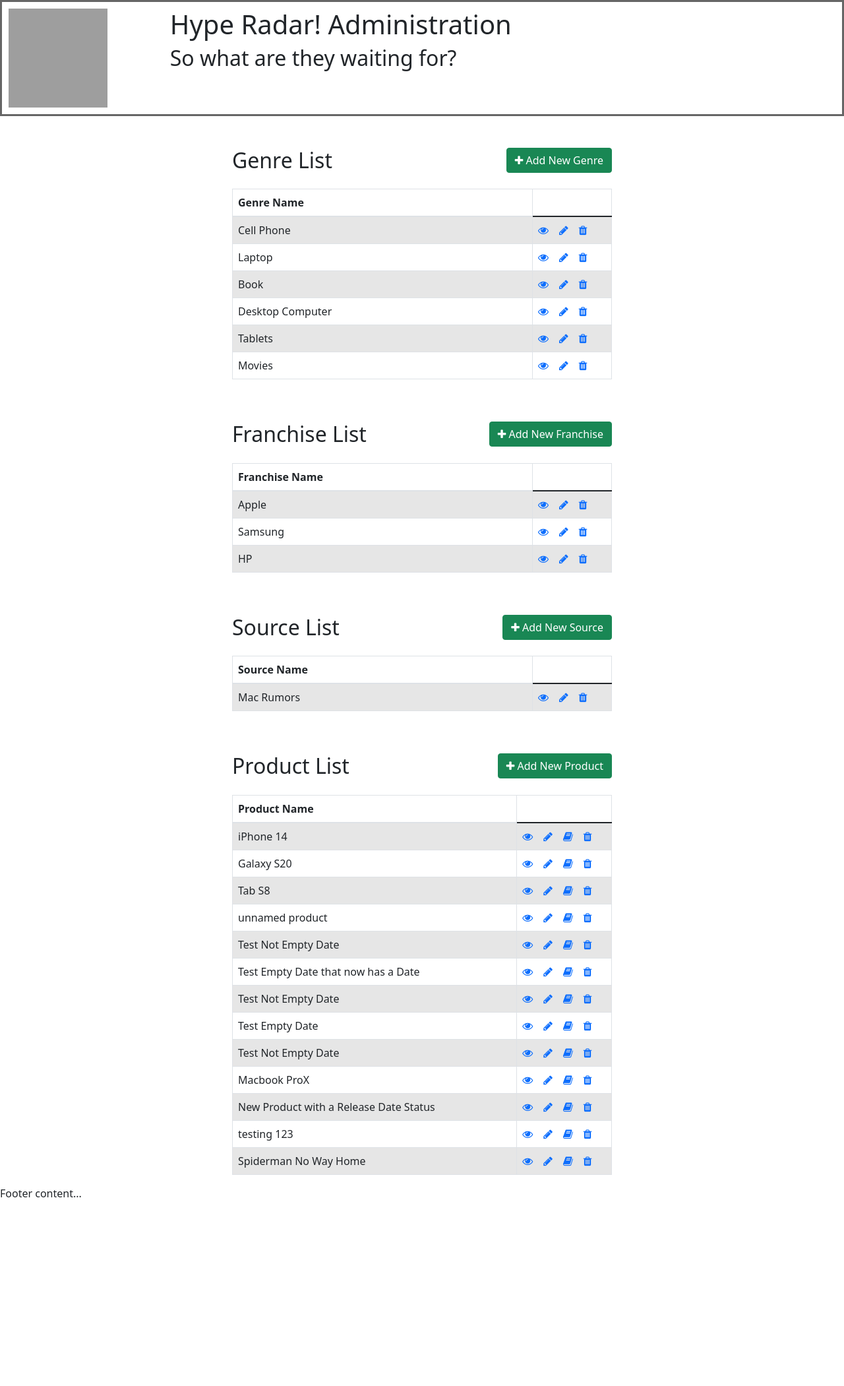
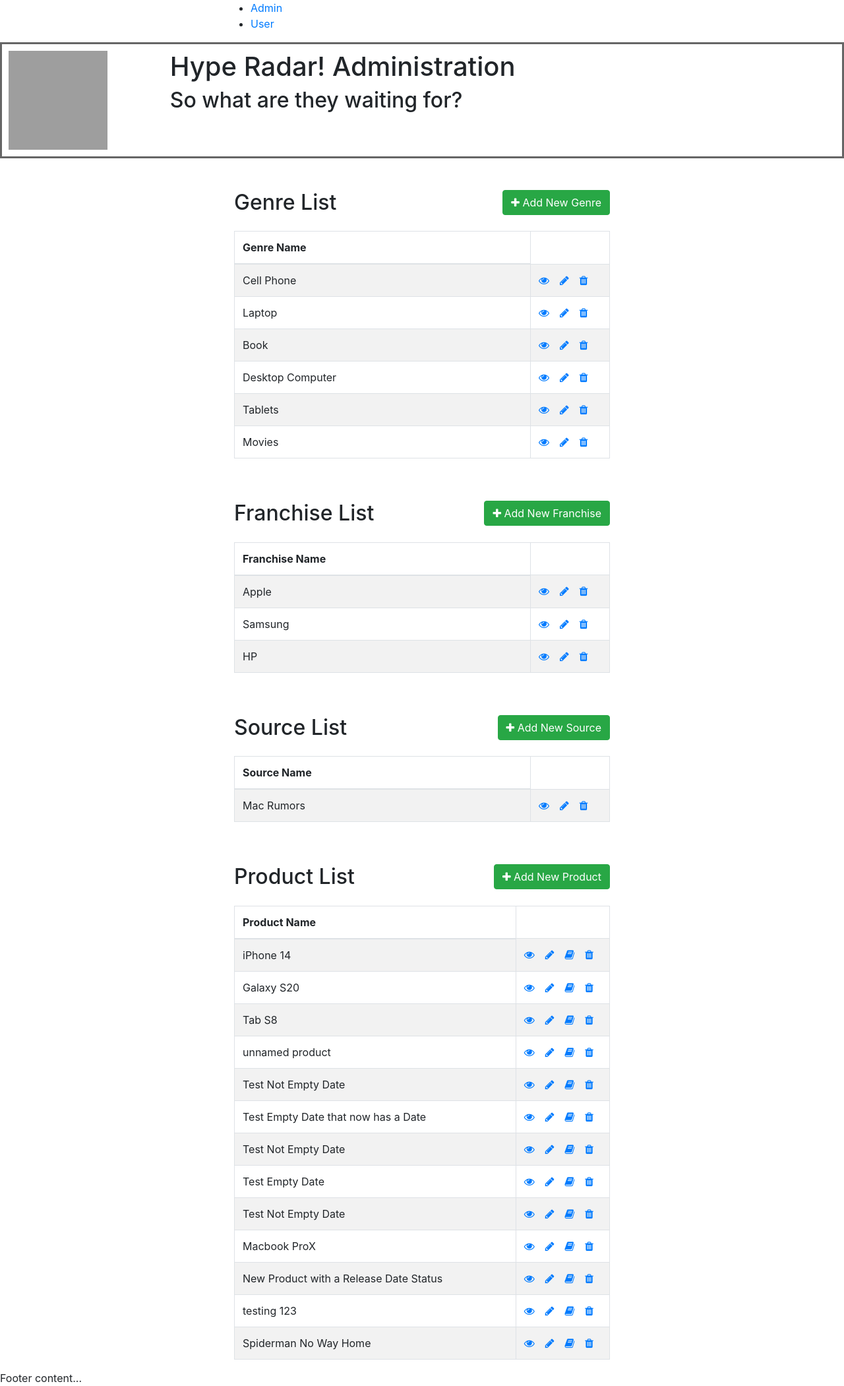
Before and after one commit to tlooy/HypeRadar, a PHP site: page / in a window 1280 px wide. Shown: the whole page at 66% size. Before the commit the page ends 1815 px from the top, so only its background shows below. Run offline with PHP 8.4, Linux system fonts and the light colour scheme; data comes from the database, SQL or seed files in the repository; a stand-in replaces the project's code that opens the database connection; grey boxes are pictures that could not be loaded.

Commit message:
Cleaned up css references in user and admin pages and added hyperlinks in the header

```diff
--- /dev/null
+++ b/css/HypeRadar.css
@@ -0,0 +1,23 @@
+
+.wrapper {
+	width: 600px;
+	margin: 0 auto;
+}
+table tr td:last-child {
+	width: 120px;
+}
+.content {
+	overflow: auto;
+	border: 3px solid #666;
+}
+.content div {
+	padding: 10px;
+}
+.radar {
+	float: left;
+	width: 20%;
+}
+.title {
+	float: center;
+	width: 100%;
+}
--- a/header.php
+++ b/header.php
@@ -1,13 +1,25 @@
 <!doctype html>
 <html lang="en">
+
+
 <head>
-		<!-- Required meta tags -->
-    		<meta charset="utf-8">
-    		<meta name="viewport" content="width=device-width, initial-scale=1">
+	<meta charset="UTF-8">
+	<title>Dashboard</title>
+	<link rel="stylesheet" href="https://stackpath.bootstrapcdn.com/bootstrap/4.5.2/css/bootstrap.min.css">
+	<link rel="stylesheet" href="https://maxcdn.bootstrapcdn.com/font-awesome/4.7.0/css/font-awesome.min.css">
+	<link rel="stylesheet" href="css/HypeRadar.css">
+	<script src="https://code.jquery.com/jquery-3.5.1.min.js"></script>
+	<script src="https://cdn.jsdelivr.net/npm/popper.js@1.16.1/dist/umd/popper.min.js"></script>
+	<script src="https://stackpath.bootstrapcdn.com/bootstrap/4.5.2/js/bootstrap.min.js"></script>
 
-    		<!-- Bootstrap CSS -->
-    		<link href="https://cdn.jsdelivr.net/npm/bootstrap@5.1.3/dist/css/bootstrap.min.css" rel="stylesheet" integrity="sha384-1BmE4kWBq78iYhFldvKuhfTAU6auU8tT94WrHftjDbrCEXSU1oBoqyl2QvZ6jIW3" crossorigin="anonymous">
 	<style>
+	        .wrapper {
+		        width: 600px;
+			margin: 0 auto;
+		}
+		table tr td:last-child {
+			width: 120px;
+		}
 		.content {
 			overflow: auto;
 			border: 3px solid #666;
@@ -23,7 +35,27 @@
 			float: center;
 			width: 100%;
       		}
+
 	</style>
+
+	<script>
+		$(document).ready(function() {
+			$('[data-toggle="tooltip"]').tooltip();
+		});
+	</script>
+</head>
+
+<body>
+	<nav>
+		<div class="wrapper">
+			<ul>
+				<li> <a href="index.php"> Admin </a> </li>
+				<li> <a href="queryProductsWithJSCalendar.php"> User </a> </li>
+			</ul>
+
+		</div>
+	</nav>
+
 
 	<div class="content">
 		<div class="radar">
@@ -34,5 +66,3 @@
 			<h2>So what are they waiting for?</h2>
 		</div>
 	</div>
-
-  </body>
--- a/index.php
+++ b/index.php
@@ -1,30 +1,8 @@
-<!DOCTYPE html>
-<html lang="en">
-<head>
-    <meta charset="UTF-8">
-    <title>Dashboard</title>
-    <link rel="stylesheet" href="https://stackpath.bootstrapcdn.com/bootstrap/4.5.2/css/bootstrap.min.css">
-    <link rel="stylesheet" href="https://maxcdn.bootstrapcdn.com/font-awesome/4.7.0/css/font-awesome.min.css">
-    <script src="https://code.jquery.com/jquery-3.5.1.min.js"></script>
-    <script src="https://cdn.jsdelivr.net/npm/popper.js@1.16.1/dist/umd/popper.min.js"></script>
-    <script src="https://stackpath.bootstrapcdn.com/bootstrap/4.5.2/js/bootstrap.min.js"></script>
-    <style>
-        .wrapper{
-            width: 600px;
-            margin: 0 auto;
-        }
-        table tr td:last-child{
-            width: 120px;
-        }
-    </style>
-    <script>
-        $(document).ready(function(){
-            $('[data-toggle="tooltip"]').tooltip();
-        });
-    </script>
-</head>
-<body>
-    <?php require_once("./header.php"); ?>
+<?php
+	require_once("./header.php");
+	require_once "./config.php";
+?>
+
 	<div class="wrapper">
 		<div class="container-fluid">
 			<div class="row">
@@ -34,9 +12,6 @@
 					<a href="./createRecord.php?table=genres" class="btn btn-success pull-right"><i class="fa fa-plus"></i> Add New Genre</a>
 				</div>
 		<?php
-                    // Include config file
-                    require_once "./config.php";
-
                     // Attempt select query execution
                     $sql = "SELECT * FROM genres";
                     if($result = mysqli_query($conn, $sql)){
@@ -214,5 +189,3 @@
         </div>
     </div>
     <?php require_once("./footer.php"); ?>
-</body>
-</html>
```
Also changed, not shown: installing software.txt (+4 -8 lines), queryProductsWithJSCalendar.php (+6 -24 lines). Lines whose indentation alone changed are shown as unchanged.
